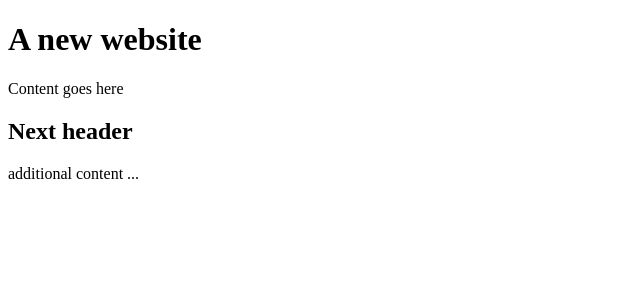
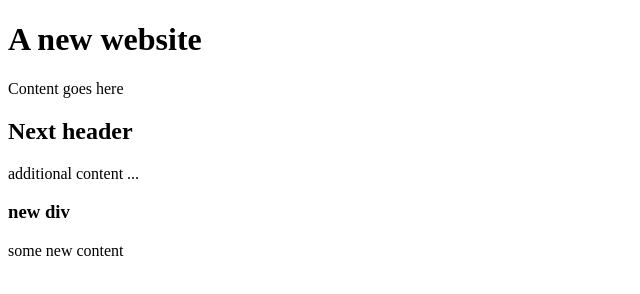
Before and after one commit to lukasrohatsch/SLM, a plain HTML site: page index.html in a window 1280 px wide. Shown: the whole page, without its empty margins (0-640 px from the left). Drawn offline with Linux system fonts and the light colour scheme.

Commit message:
updated index

```diff
--- a/index.html
+++ b/index.html
@@ -10,5 +10,9 @@
     <p>Content goes here</p>
     <h2>Next header</h2>
     <p>additional content ...</p>
+    <div>
+        <h3>new div</h3>
+        <p>some new content</p>
+    </div>
 </body>
 </html>
```
